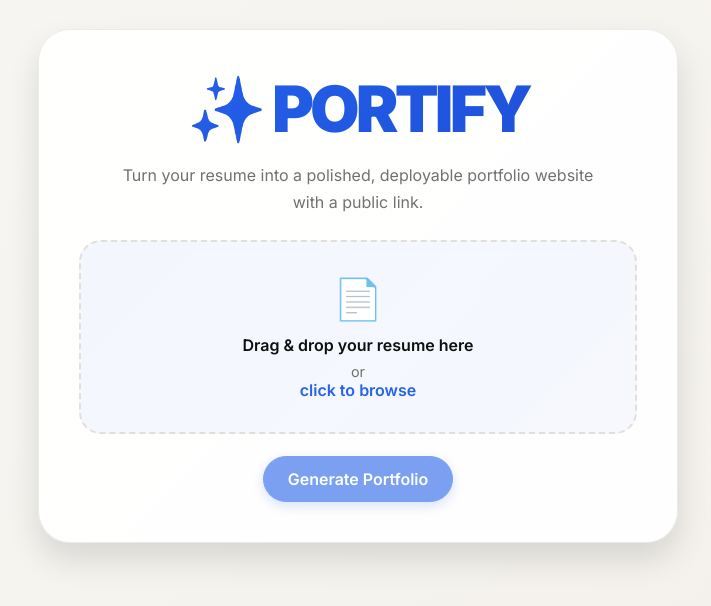
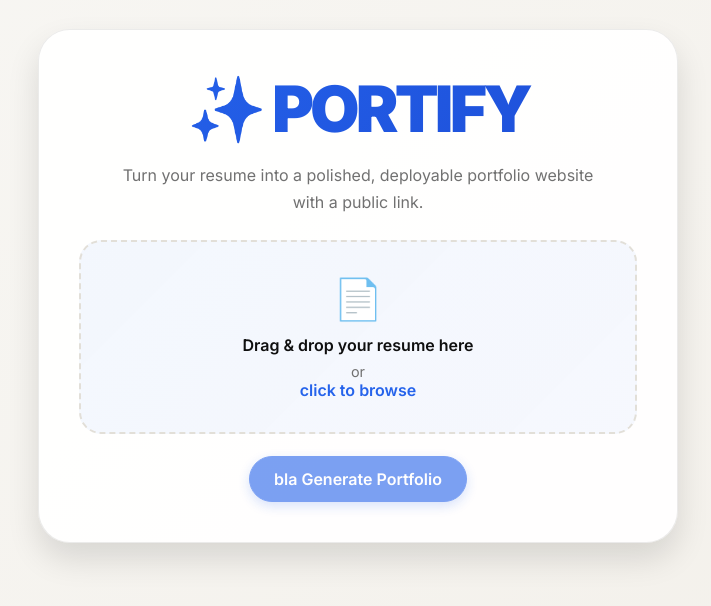
Before and after one commit to vaishnavi-3448/portify, a React app in the folder frontend/: page / in a window 1280 px wide. Shown: the part 114-720 px from the top of the page, without its empty margins (282-993 px from the left). Built offline with nearby package versions, Linux system fonts and the light colour scheme; the HTML template or start-up script is replaced by a standard one.

Commit message:
Update button text in UploadForm component

```diff
--- a/frontend/src/components/UploadForm.jsx
+++ b/frontend/src/components/UploadForm.jsx
@@ -191,7 +191,7 @@ function UploadForm() {
               </>
             ) : (
               <>
-                 Generate Portfolio
+                 bla Generate Portfolio
               </>
             )}
           </button>
```
